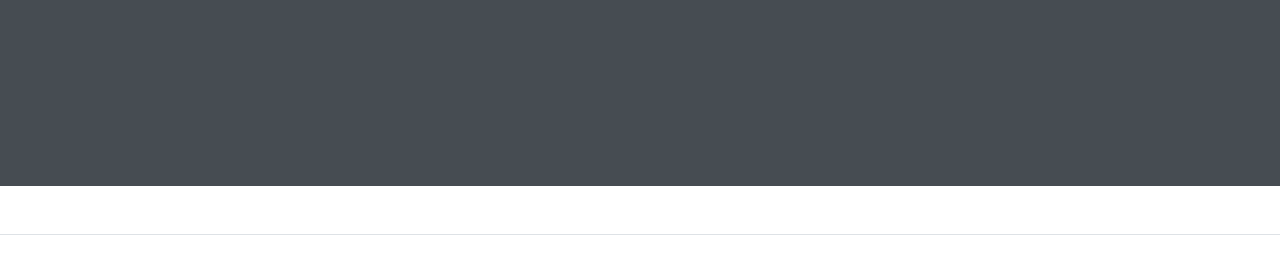
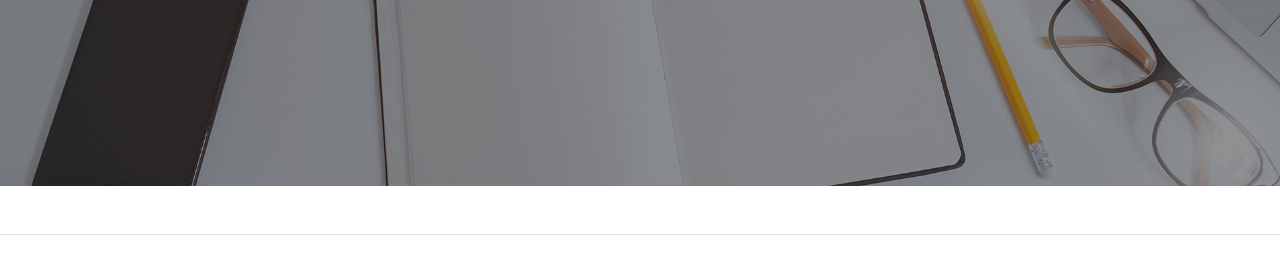
Before and after one commit to tesscroft/IS201website, a plain HTML site: page index.html in a window 1280 px wide. Shown: the part 318-598 px from the top of the page. Drawn offline with nearby package versions, Linux system fonts and the light colour scheme.

Commit message:
Update index.html

```diff
--- a/index.html
+++ b/index.html
@@ -33,7 +33,7 @@
             </div>
         </nav>
         <!-- Page Header-->
-        <header class="masthead" style="background-image: url('/Users/tessacroft/Desktop/20220713_111807 copy.jpg')">
+        <header class="masthead" style="background-image: url('assets/img/home-bg.jpg')">
             <div class="container position-relative px-4 px-lg-5">
                 <div class="row gx-4 gx-lg-5 justify-content-center">
                     <div class="col-md-10 col-lg-8 col-xl-7">
```
